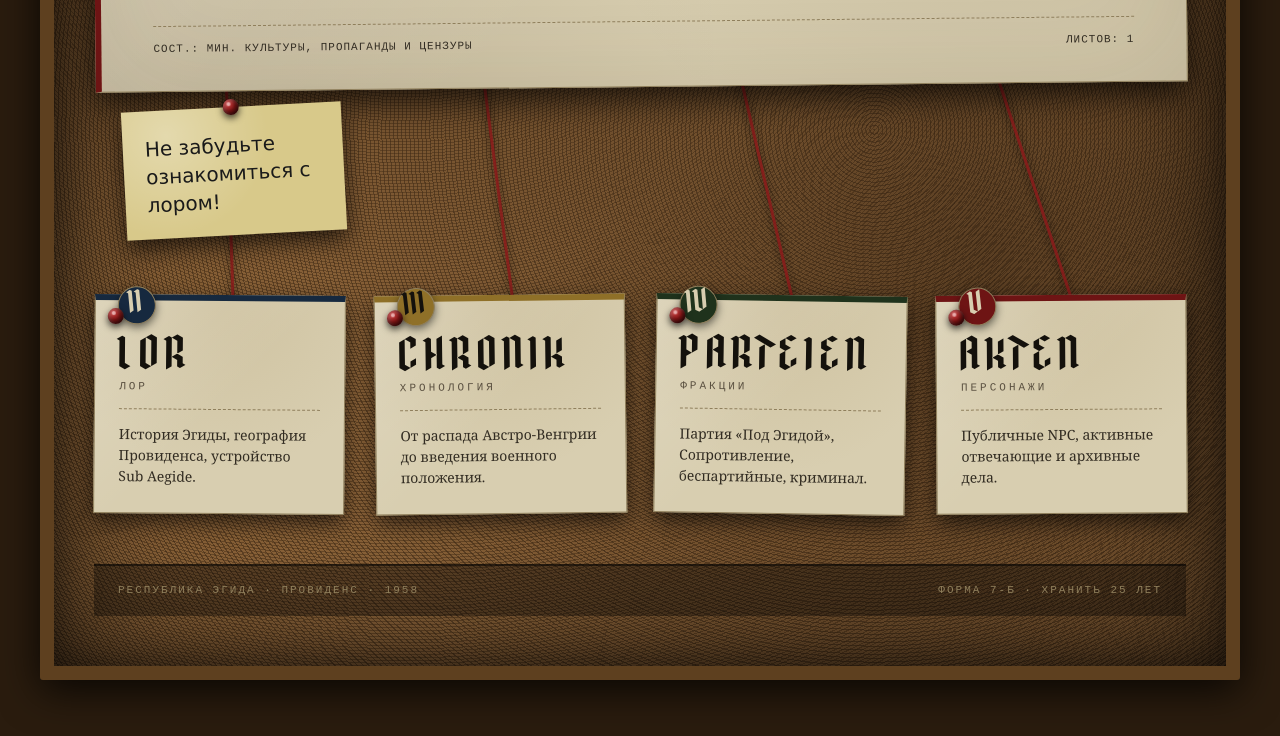
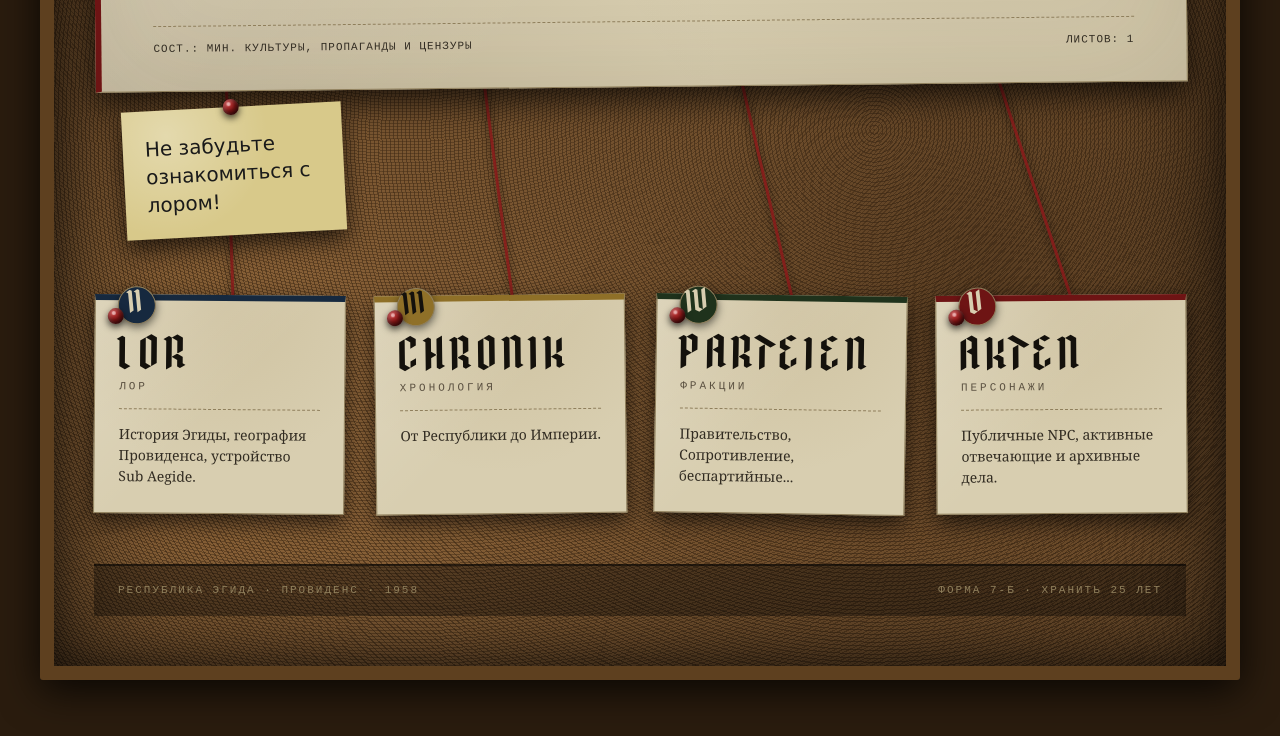
Before and after one commit to bchchchch/providence, a plain HTML site: page index.html in a window 1280 px wide. Shown: the part 719-1455 px from the top of the page. Drawn offline with Linux system fonts and the light colour scheme.

Commit message:
Add files via upload

```diff
--- a/index.html
+++ b/index.html
@@ -66,14 +66,14 @@
                     <div class="dossier__tab">III</div>
                     <div class="dossier__title">CHRONIK</div>
                     <div class="dossier__subtitle">Хронология</div>
-                    <div class="dossier__desc">От распада Австро-Венгрии до введения военного положения.</div>
+                    <div class="dossier__desc">От Республики до Империи.</div>
                 </a>
                 <a href="factions.html" class="dossier dossier--green" id="card-3">
                     <div class="pin pin--small"></div>
                     <div class="dossier__tab">IV</div>
                     <div class="dossier__title">PARTEIEN</div>
                     <div class="dossier__subtitle">Фракции</div>
-                    <div class="dossier__desc">Партия «Под Эгидой», Сопротивление, беспартийные, криминал.</div>
+                    <div class="dossier__desc">Правительство, Сопротивление, беспартийные...</div>
                 </a>
                 <a href="characters.html" class="dossier dossier--red" id="card-4">
                     <div class="pin pin--small"></div>
```
